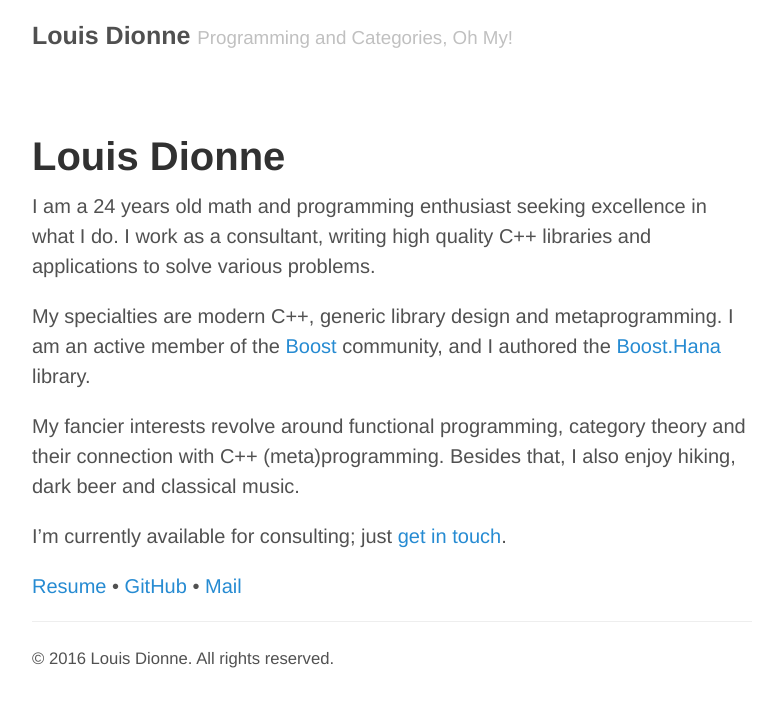
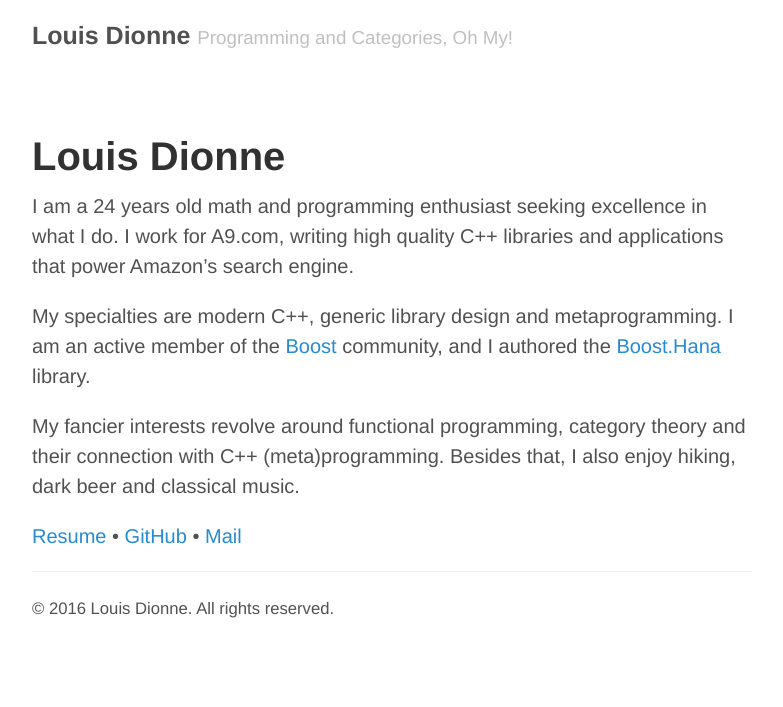
Before and after one commit to ldionne/ldionne.github.io, a Jekyll site: the page built from about.md, in a window 1280 px wide. Shown: the top 707 px of the page, without its empty margins (248-1031 px from the left). Built offline with Jekyll 4.4.1, drawn with Linux system fonts in a browser that asks for light colours.

Commit message:
Change About page to mention current occupation

```diff
--- a/about.md
+++ b/about.md
@@ -6,8 +6,8 @@ title: About
 # Louis Dionne
 
 I am a 24 years old math and programming enthusiast seeking excellence
-in what I do. I work as a consultant, writing high quality C++ libraries
-and applications to solve various problems.
+in what I do. I work for A9.com, writing high quality C++ libraries and
+applications that power Amazon's search engine.
 
 My specialties are modern C++, generic library design and metaprogramming.
 I am an active member of the [Boost][] community, and I authored the
@@ -16,8 +16,6 @@ I am an active member of the [Boost][] community, and I authored the
 My fancier interests revolve around functional programming, category
 theory and their connection with C++ (meta)programming. Besides that,
 I also enjoy hiking, dark beer and classical music.
-
-I'm currently available for consulting; just [get in touch][mail].
 
 [Resume](/resume.pdf) &bull;
 [GitHub](http://github.com/ldionne) &bull;
```
